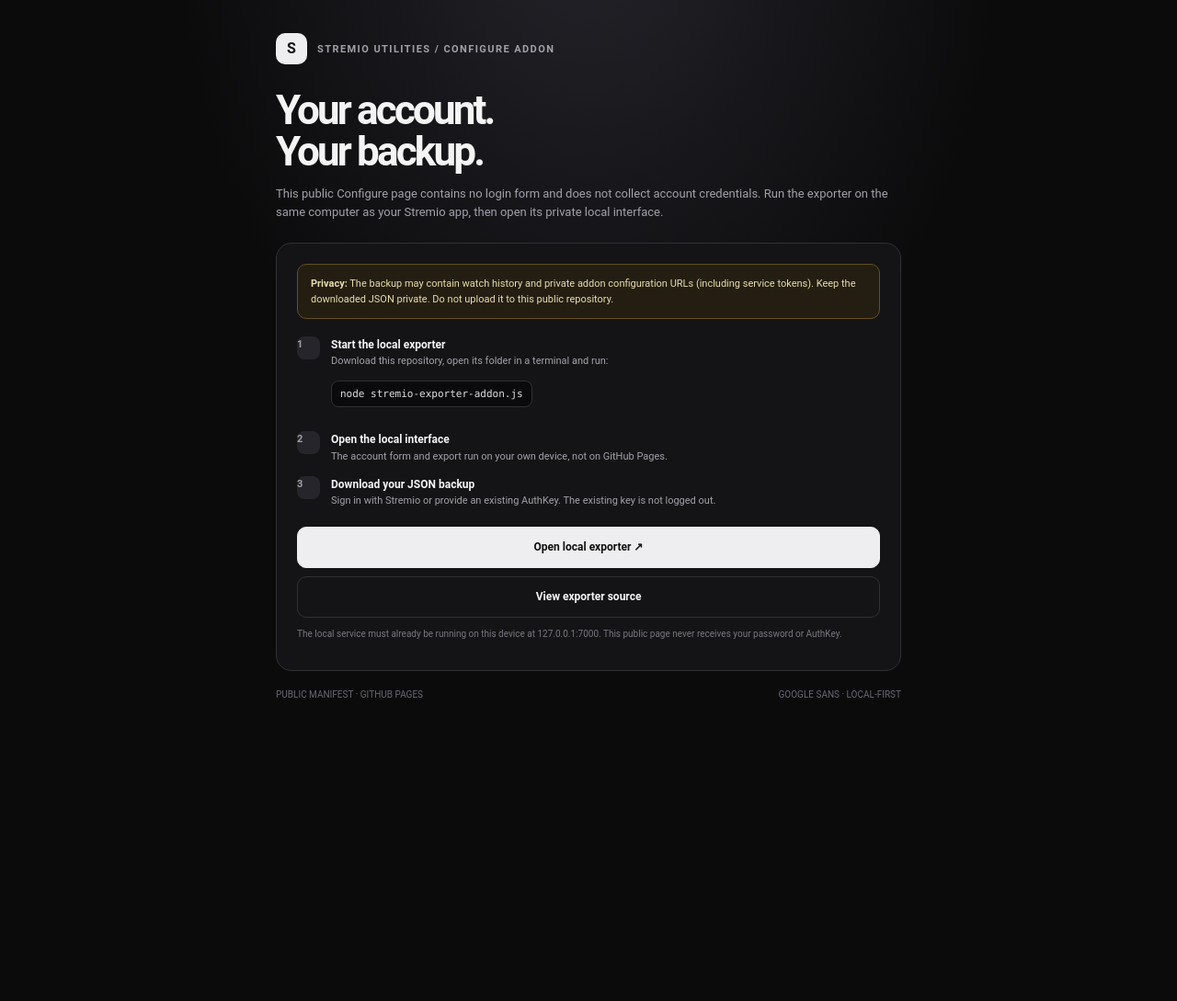
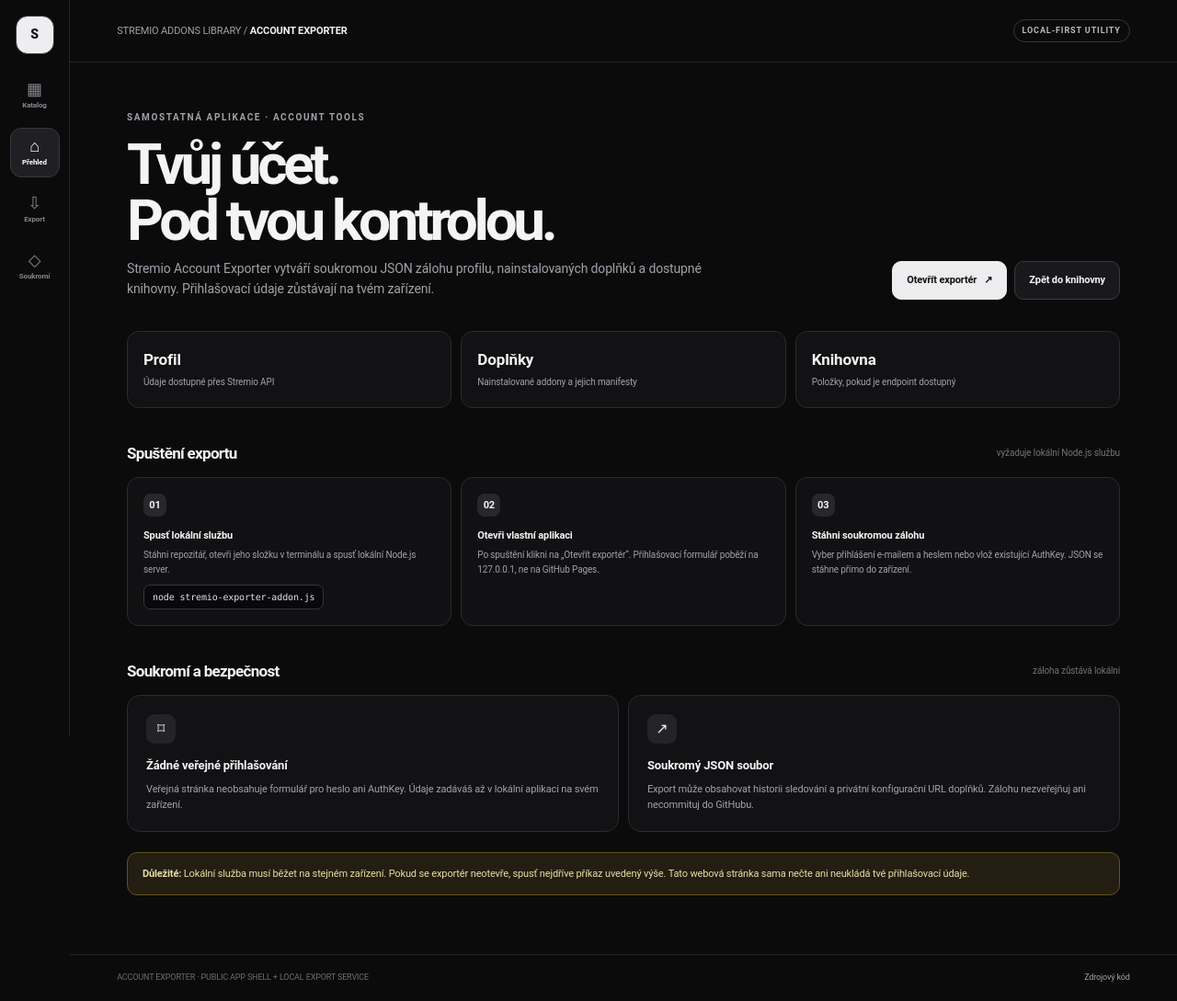
Before and after one commit to akcizur/stremio-addons-library, a website: page addons/account-exporter/configure/index.html in a window 1280 px wide. Shown: the whole page at 92% size. Before the commit the page ends 800 px from the top, so only its background shows below. Drawn offline with Linux system fonts and the light colour scheme; a web font is replaced by a local one.

Commit message:
Create dedicated Account Exporter sub-app with its own sidebar navigation

```diff
--- a/addons/account-exporter/configure/index.html
+++ b/addons/account-exporter/configure/index.html
@@ -1,42 +1,63 @@
 <!doctype html>
-<html lang="en">
+<html lang="cs">
 <head>
 <meta charset="utf-8">
 <meta name="viewport" content="width=device-width,initial-scale=1">
 <meta name="referrer" content="no-referrer">
-<title>Configure · Stremio Account Exporter</title>
+<meta name="theme-color" content="#0b0b0c">
+<meta name="description" content="Stremio Account Exporter — samostatná aplikace pro bezpečný lokální export účtu.">
+<title>Account Exporter · Stremio Addons Library</title>
 <link rel="preconnect" href="https://fonts.googleapis.com">
 <link rel="preconnect" href="https://fonts.gstatic.com" crossorigin>
 <link href="https://fonts.googleapis.com/css2?family=Google+Sans:wght@400;500;600;700&display=swap" rel="stylesheet">
 <style>
-:root{color-scheme:dark;--bg:#0b0b0c;--panel:#141416;--line:#303036;--text:#f4f4f5;--muted:#a1a1aa}
-*{box-sizing:border-box}body{margin:0;min-height:100vh;padding:30px;display:grid;place-items:center;background:radial-gradient(ellipse at 50% -15%,#24242b,transparent 50%),var(--bg);color:var(--text);font:14px/1.55 "Google Sans",Roboto,Arial,sans-serif}
-main{width:min(680px,100%)}.top{display:flex;align-items:center;gap:11px;margin-bottom:28px;color:var(--muted);font-size:11px;font-weight:700;letter-spacing:.13em;text-transform:uppercase}
-.mark{width:34px;height:34px;border-radius:10px;display:grid;place-items:center;background:#eeeef0;color:#111;font-size:16px;letter-spacing:0}
-h1{margin:0 0 12px;font-size:clamp(30px,5vw,44px);letter-spacing:-.065em;line-height:1.02}
-p{color:var(--muted);font-size:13px}.panel{margin-top:22px;padding:22px;border:1px solid var(--line);border-radius:17px;background:var(--panel)}
-.warning{padding:12px 14px;border-radius:10px;border:1px solid #65501d;background:#231e11;color:#eadca9;font-size:11px}
-.steps{display:grid;gap:13px;margin:19px 0}.step{display:grid;grid-template-columns:26px 1fr;gap:11px}.num{width:25px;height:25px;display:grid;place-items:center;border-radius:8px;background:#25252b;color:#fff;font-weight:700;font-size:11px}.step strong{display:block;font-size:12px}.step span{display:block;color:var(--muted);font-size:11px}
-code{display:inline-block;padding:7px 9px;border:1px solid var(--line);border-radius:8px;background:#0a0a0c;color:#dedee3;font:11px ui-monospace,Consolas,monospace;overflow-wrap:anywhere}
-a.btn{display:flex;align-items:center;justify-content:center;min-height:45px;padding:0 15px;border:1px solid #eeeef0;border-radius:10px;background:#eeeef0;color:#111;text-decoration:none;font-size:12px;font-weight:700}
-a.btn.secondary{margin-top:9px;border-color:var(--line);background:transparent;color:var(--text)}
-.small{font-size:10px!important;color:#777780!important}.foot{margin-top:18px;display:flex;flex-wrap:wrap;justify-content:space-between;gap:10px;color:#696972;font-size:10px}
+:root{color-scheme:dark;--bg:#0b0b0c;--surface:#121214;--surface2:#19191c;--line:#2b2b30;--text:#f4f4f5;--muted:#a1a1aa;--subtle:#71717a}
+*{box-sizing:border-box}html{scroll-behavior:smooth}body{margin:0;min-height:100vh;background:var(--bg);color:var(--text);font:14px/1.55 "Google Sans",Roboto,Arial,sans-serif;letter-spacing:-.01em}
+a{color:inherit;text-decoration:none}.app-rail{position:fixed;z-index:20;inset:0 auto 0 0;width:76px;display:flex;flex-direction:column;align-items:center;gap:18px;padding:17px 9px;border-right:1px solid #242428;background:#0b0b0c}
+.rail-brand{width:42px;height:42px;display:grid;place-items:center;border:1px solid #393940;border-radius:13px;background:#eeeef0;color:#111;font-weight:800}
+.rail-nav{display:flex;flex-direction:column;align-items:center;gap:8px;width:100%}.rail-link{width:54px;min-height:54px;display:flex;flex-direction:column;align-items:center;justify-content:center;gap:4px;border:1px solid transparent;border-radius:12px;color:#85858e}.rail-link:hover{background:#19191d;color:#fff}.rail-link[aria-current=page]{background:#202024;border-color:#36363d;color:#fff}.rail-icon{font-size:18px;line-height:1}.rail-label{font-size:8px;line-height:1.2;font-weight:600;text-align:center}
+.app{margin-left:76px;min-height:100vh}.topbar{height:68px;display:flex;align-items:center;justify-content:space-between;padding:0 clamp(20px,4vw,54px);border-bottom:1px solid #242428;background:#0b0b0c}.breadcrumb{font-size:11px;color:var(--muted)}.breadcrumb strong{color:#f4f4f5;font-weight:600}.top-actions{display:flex;align-items:center;gap:8px}
+.pill{padding:5px 9px;border:1px solid #36363d;border-radius:999px;color:#bcbcc4;font-size:9px;font-weight:700;letter-spacing:.1em;text-transform:uppercase}
+.content{width:min(1080px,calc(100% - 64px));margin:0 auto;padding:52px 0 64px}.eyebrow{color:#a1a1aa;font-size:10px;font-weight:700;letter-spacing:.16em;text-transform:uppercase}
+h1{max-width:730px;margin:12px 0;font-size:clamp(36px,5.7vw,62px);line-height:.99;letter-spacing:-.07em}.lead{max-width:660px;margin:0;color:var(--muted);font-size:14px}
+.hero-row{display:flex;align-items:flex-end;justify-content:space-between;gap:26px}.hero-copy{min-width:0}.hero-actions{display:flex;flex-wrap:wrap;gap:8px;flex:0 0 auto}
+.button{min-height:42px;display:inline-flex;align-items:center;justify-content:center;gap:8px;padding:0 15px;border:1px solid #393940;border-radius:10px;background:#19191d;color:#f4f4f5;font-size:11px;font-weight:700;cursor:pointer}.button.primary{background:#ededf0;color:#111;border-color:#ededf0}.button:hover{border-color:#686872}.button.primary:hover{background:#fff}
+.metrics{display:grid;grid-template-columns:repeat(3,minmax(0,1fr));gap:10px;margin:34px 0 36px}.metric{padding:17px;border:1px solid var(--line);border-radius:13px;background:var(--surface)}.metric strong{display:block;font-size:17px}.metric span{color:var(--muted);font-size:10px}
+.section-title{display:flex;align-items:center;justify-content:space-between;gap:15px;margin:36px 0 13px}.section-title h2{margin:0;font-size:17px;letter-spacing:-.04em}.section-title span{color:var(--subtle);font-size:10px}
+.grid{display:grid;grid-template-columns:repeat(2,minmax(0,1fr));gap:10px}.panel{padding:20px;border:1px solid var(--line);border-radius:14px;background:var(--surface)}.panel h3{margin:0 0 6px;font-size:13px}.panel p{margin:0;color:var(--muted);font-size:11px}.icon-box{width:32px;height:32px;display:grid;place-items:center;margin-bottom:14px;border-radius:9px;background:#242428;color:#eee;font-size:16px}
+.warning{margin-top:22px;padding:14px 16px;border:1px solid #65501d;border-radius:11px;background:#231e11;color:#eadca9;font-size:11px}.steps{display:grid;grid-template-columns:repeat(3,minmax(0,1fr));gap:10px}.step{padding:17px;border:1px solid var(--line);border-radius:13px;background:#111113}.num{width:25px;height:25px;display:grid;place-items:center;margin-bottom:12px;border-radius:8px;background:#27272c;font-size:11px;font-weight:700}.step strong{display:block;margin-bottom:5px;font-size:11px}.step p{margin:0;color:var(--muted);font-size:10px}.step code{display:inline-block;margin-top:9px;padding:7px 9px;border:1px solid #35353c;border-radius:7px;background:#09090b;color:#e4e4e7;font:10px ui-monospace,Consolas,monospace}
+.footer{display:flex;justify-content:space-between;gap:12px;padding:18px clamp(20px,4vw,54px);border-top:1px solid #242428;color:#6c6c75;font-size:9px}.footer a{color:#a1a1aa}
+@media(max-width:850px){.hero-row{display:block}.hero-actions{margin-top:20px}.steps{grid-template-columns:1fr}.content{padding-top:38px}}
+@media(max-width:600px){.app-rail{inset:auto 0 0;width:100%;height:64px;flex-direction:row;justify-content:center;padding:0 10px;border-right:0;border-top:1px solid #242428}.rail-brand{display:none}.rail-nav{width:min(360px,100%);height:100%;flex-direction:row;justify-content:space-around;gap:8px}.rail-link{width:auto;min-width:78px;min-height:56px;flex:1}.app{margin-left:0;padding-bottom:64px}.topbar{height:60px;padding:0 16px}.content{width:calc(100% - 32px);padding:34px 0 42px}.hero-actions{display:grid;grid-template-columns:1fr}.metrics{gap:7px}.metric{padding:12px}.metric strong{font-size:14px}.metric span{font-size:9px}.grid{grid-template-columns:1fr}.footer{flex-direction:column}}
+@media(prefers-reduced-motion:reduce){*{scroll-behavior:auto!important;transition-duration:.01ms!important}}
 </style>
 </head>
-<body><main>
-<div class="top"><span class="mark">S</span> Stremio utilities / configure addon</div>
-<h1>Your account.<br>Your backup.</h1>
-<p>This public Configure page contains no login form and does not collect account credentials. Run the exporter on the same computer as your Stremio app, then open its private local interface.</p>
-<section class="panel">
-<div class="warning"><strong>Privacy:</strong> The backup may contain watch history and private addon configuration URLs (including service tokens). Keep the downloaded JSON private. Do not upload it to this public repository.</div>
-<div class="steps">
-<div class="step"><span class="num">1</span><div><strong>Start the local exporter</strong><span>Download this repository, open its folder in a terminal and run:</span><p><code>node stremio-exporter-addon.js</code></p></div></div>
-<div class="step"><span class="num">2</span><div><strong>Open the local interface</strong><span>The account form and export run on your own device, not on GitHub Pages.</span></div></div>
-<div class="step"><span class="num">3</span><div><strong>Download your JSON backup</strong><span>Sign in with Stremio or provide an existing AuthKey. The existing key is not logged out.</span></div></div>
+<body>
+<aside class="app-rail" aria-label="Navigace aplikace">
+<a class="rail-brand" href="../../../" aria-label="Zpět do Stremio Addons Library">S</a>
+<nav class="rail-nav">
+<a class="rail-link" href="../../../" title="Katalog doplňků"><span class="rail-icon" aria-hidden="true">▦</span><span class="rail-label">Katalog</span></a>
+<a class="rail-link" href="#overview" aria-current="page" title="Přehled"><span class="rail-icon" aria-hidden="true">⌂</span><span class="rail-label">Přehled</span></a>
+<a class="rail-link" href="#export" title="Export"><span class="rail-icon" aria-hidden="true">⇩</span><span class="rail-label">Export</span></a>
+<a class="rail-link" href="#privacy" title="Soukromí"><span class="rail-icon" aria-hidden="true">◇</span><span class="rail-label">Soukromí</span></a>
+</nav>
+</aside>
+<div class="app">
+<header class="topbar"><div class="breadcrumb">STREMIO ADDONS LIBRARY <span aria-hidden="true">/</span> <strong>ACCOUNT EXPORTER</strong></div><div class="top-actions"><span class="pill">Local-first utility</span></div></header>
+<main class="content" id="overview">
+<div class="hero-row"><div class="hero-copy"><div class="eyebrow">Samostatná aplikace · Account tools</div><h1>Tvůj účet.<br>Pod tvou kontrolou.</h1><p class="lead">Stremio Account Exporter vytváří soukromou JSON zálohu profilu, nainstalovaných doplňků a dostupné knihovny. Přihlašovací údaje zůstávají na tvém zařízení.</p></div><div class="hero-actions"><a class="button primary" href="http://127.0.0.1:7000/configure">Otevřít exportér <span aria-hidden="true">↗</span></a><a class="button" href="../../../">Zpět do knihovny</a></div></div>
+<div class="metrics" aria-label="Obsah zálohy"><div class="metric"><strong>Profil</strong><span>Údaje dostupné přes Stremio API</span></div><div class="metric"><strong>Doplňky</strong><span>Nainstalované addony a jejich manifesty</span></div><div class="metric"><strong>Knihovna</strong><span>Položky, pokud je endpoint dostupný</span></div></div>
+<section id="export"><div class="section-title"><h2>Spuštění exportu</h2><span>vyžaduje lokální Node.js službu</span></div><div class="steps">
+<div class="step"><span class="num">01</span><strong>Spusť lokální službu</strong><p>Stáhni repozitář, otevři jeho složku v terminálu a spusť lokální Node.js server.</p><code>node stremio-exporter-addon.js</code></div>
+<div class="step"><span class="num">02</span><strong>Otevři vlastní aplikaci</strong><p>Po spuštění klikni na „Otevřít exportér“. Přihlašovací formulář poběží na 127.0.0.1, ne na GitHub Pages.</p></div>
+<div class="step"><span class="num">03</span><strong>Stáhni soukromou zálohu</strong><p>Vyber přihlášení e-mailem a heslem nebo vlož existující AuthKey. JSON se stáhne přímo do zařízení.</p></div>
+</div></section>
+<section id="privacy"><div class="section-title"><h2>Soukromí a bezpečnost</h2><span>záloha zůstává lokální</span></div><div class="grid">
+<article class="panel"><div class="icon-box" aria-hidden="true">⌑</div><h3>Žádné veřejné přihlašování</h3><p>Veřejná stránka neobsahuje formulář pro heslo ani AuthKey. Údaje zadáváš až v lokální aplikaci na svém zařízení.</p></article>
+<article class="panel"><div class="icon-box" aria-hidden="true">↗</div><h3>Soukromý JSON soubor</h3><p>Export může obsahovat historii sledování a privátní konfigurační URL doplňků. Zálohu nezveřejňuj ani necommituj do GitHubu.</p></article>
+</div><div class="warning"><strong>Důležité:</strong> Lokální služba musí běžet na stejném zařízení. Pokud se exportér neotevře, spusť nejdříve příkaz uvedený výše. Tato webová stránka sama nečte ani neukládá tvé přihlašovací údaje.</div></section>
+</main>
+<footer class="footer"><span>ACCOUNT EXPORTER · PUBLIC APP SHELL + LOCAL EXPORT SERVICE</span><a href="https://github.com/akcizur/stremio-addons-library">Zdrojový kód</a></footer>
 </div>
-<a class="btn" href="http://127.0.0.1:7000/configure">Open local exporter ↗</a>
-<a class="btn secondary" href="https://github.com/akcizur/stremio-addons-library/blob/main/stremio-exporter-addon.js">View exporter source</a>
-<p class="small">The local service must already be running on this device at 127.0.0.1:7000. This public page never receives your password or AuthKey.</p>
-</section>
-<div class="foot"><span>PUBLIC MANIFEST · GITHUB PAGES</span><span>GOOGLE SANS · LOCAL-FIRST</span></div>
-</main></body></html>
+</body>
+</html>
```
